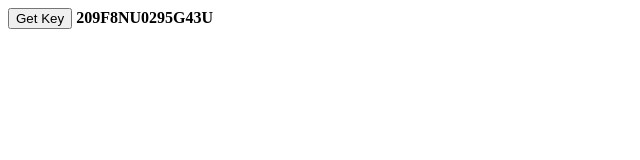
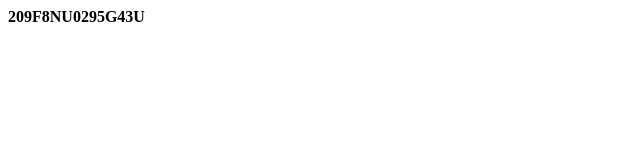
Before and after one commit to B4T0NCH1K/B4T0NCH1K.github.io, a plain HTML site: page index.html in a window 1280 px wide. Shown: the whole page, without its empty margins (0-640 px from the left). Drawn offline with Linux system fonts and the light colour scheme.

Commit message:
Update index.html

```diff
--- a/index.html
+++ b/index.html
@@ -1,15 +1 @@
-<head>
-  <script src="https://www.google.com/recaptcha/enterprise.js?render=6LequhIrAAAAACE8YpS0BxepP6zDYb2KFzHMj6zK"></script>
-<script>
-  function onSubmit(token) {
-    document.getElementById("demo-form").submit();
-  }
-</script>
-<button class="g-recaptcha"
-    data-sitekey="6LequhIrAAAAACE8YpS0BxepP6zDYb2KFzHMj6zK"
-    data-callback='onSubmit'
-    data-action='submit'>
-Get Key
-</button>
 <b>209F8NU0295G43U</b>
-</head>
```
